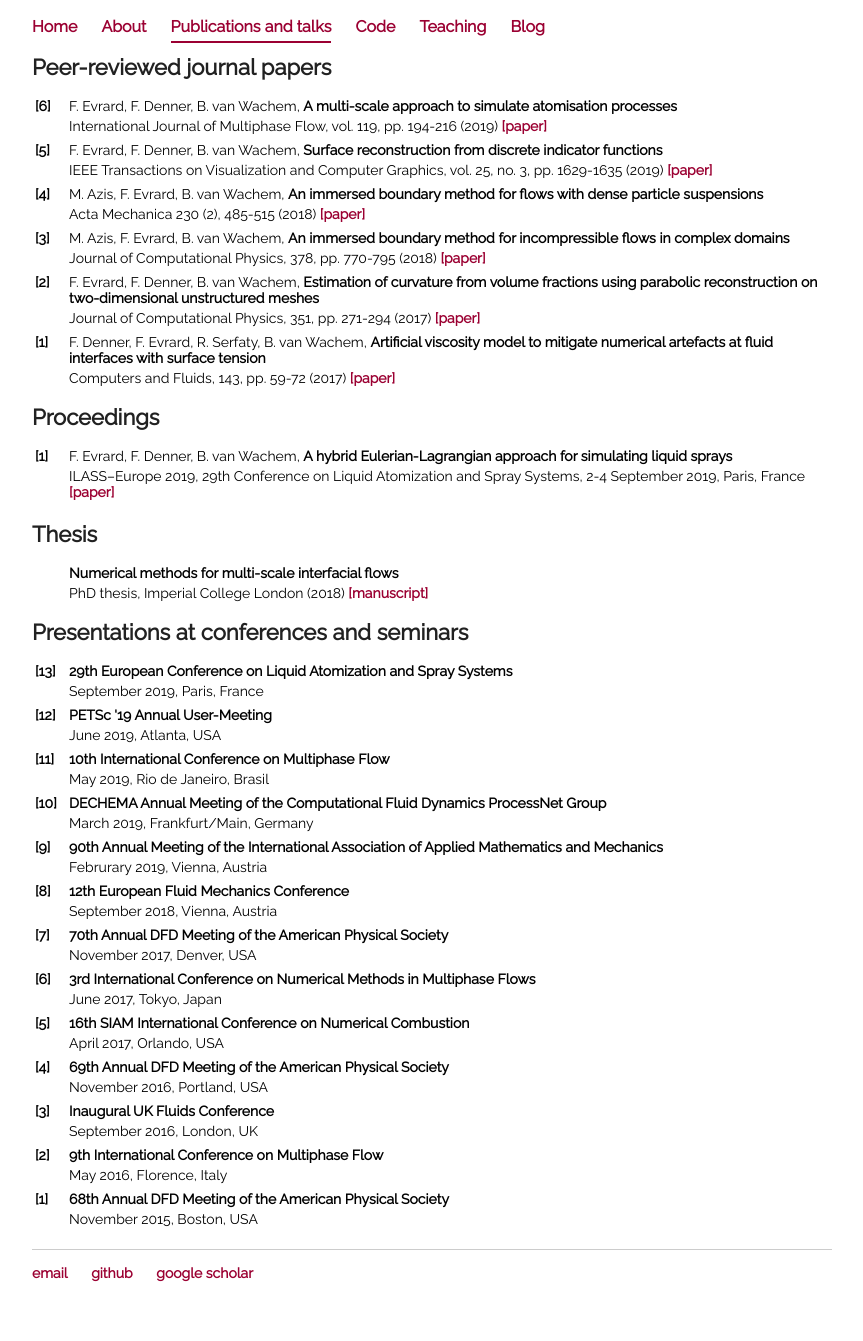
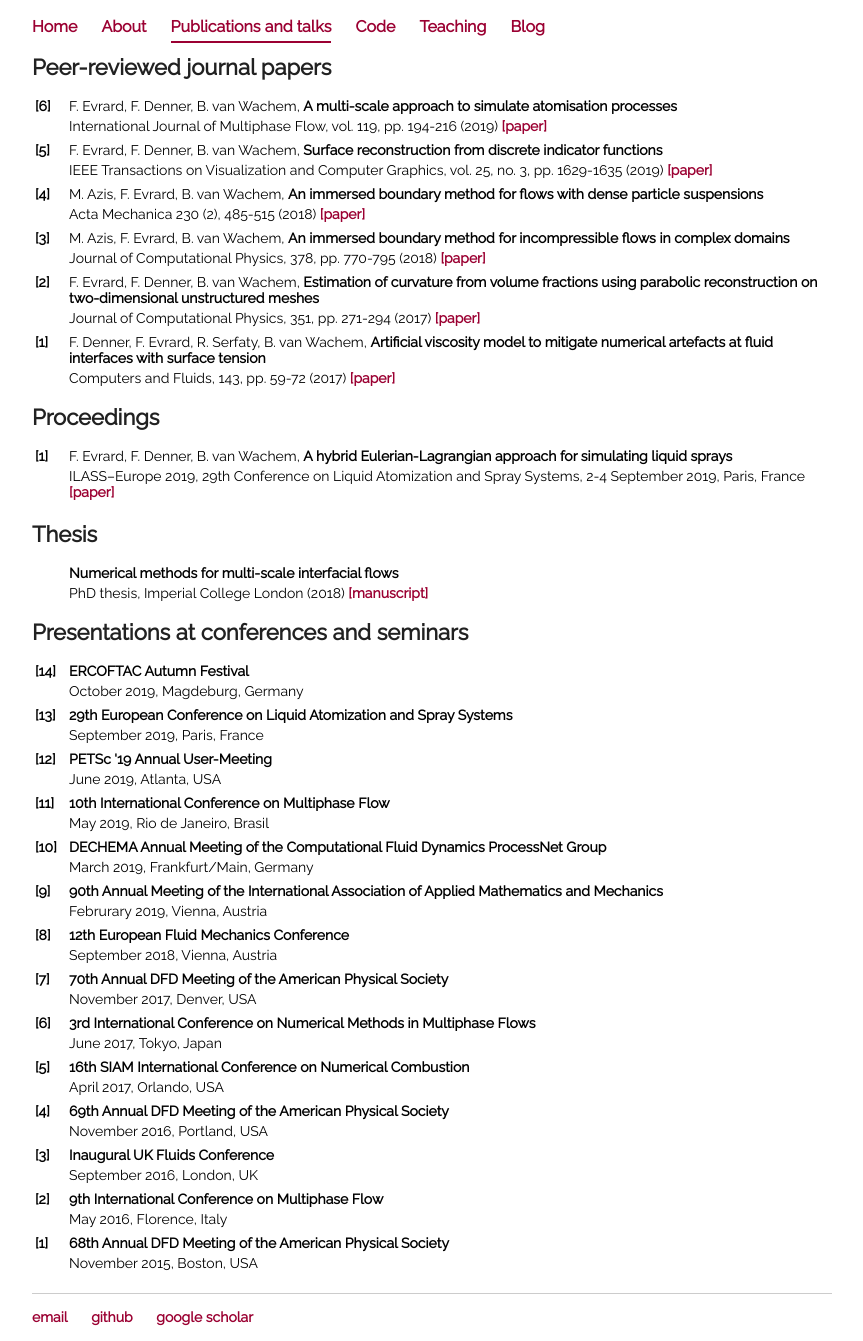
Before and after one commit to fabienevrard/fabienevrard.github.io, a Jekyll site: the page built from publications/index.html, in a window 1280 px wide. Shown: the whole page, without its empty margins (208-1071 px from the left). Built offline with Jekyll 4.4.1, drawn with Linux system fonts in a browser that asks for light colours; before the commit the page ends 1297 px from its top, so only the background shows below that.

Commit message:
Update index.html

```diff
--- a/publications/index.html
+++ b/publications/index.html
@@ -99,6 +99,14 @@ volume fractions using parabolic reconstruction on two-dimensional unstructured
 		 <col width=4%>
 		 <col width=95%>
 		 <tr>
+			 <td><b>[14]</b></td>
+			 <td><b>ERCOFTAC Autumn Festival</b></td>
+		 </tr>
+		 <tr>
+			 <td></td>
+			 <td>October 2019, Magdeburg, Germany</td>
+		 </tr>
+		 <tr><td></td><td></td></tr>	 <tr>
 			 <td><b>[13]</b></td>
 			 <td><b>29th European Conference on Liquid Atomization and Spray Systems</b></td>
 		 </tr>
```
